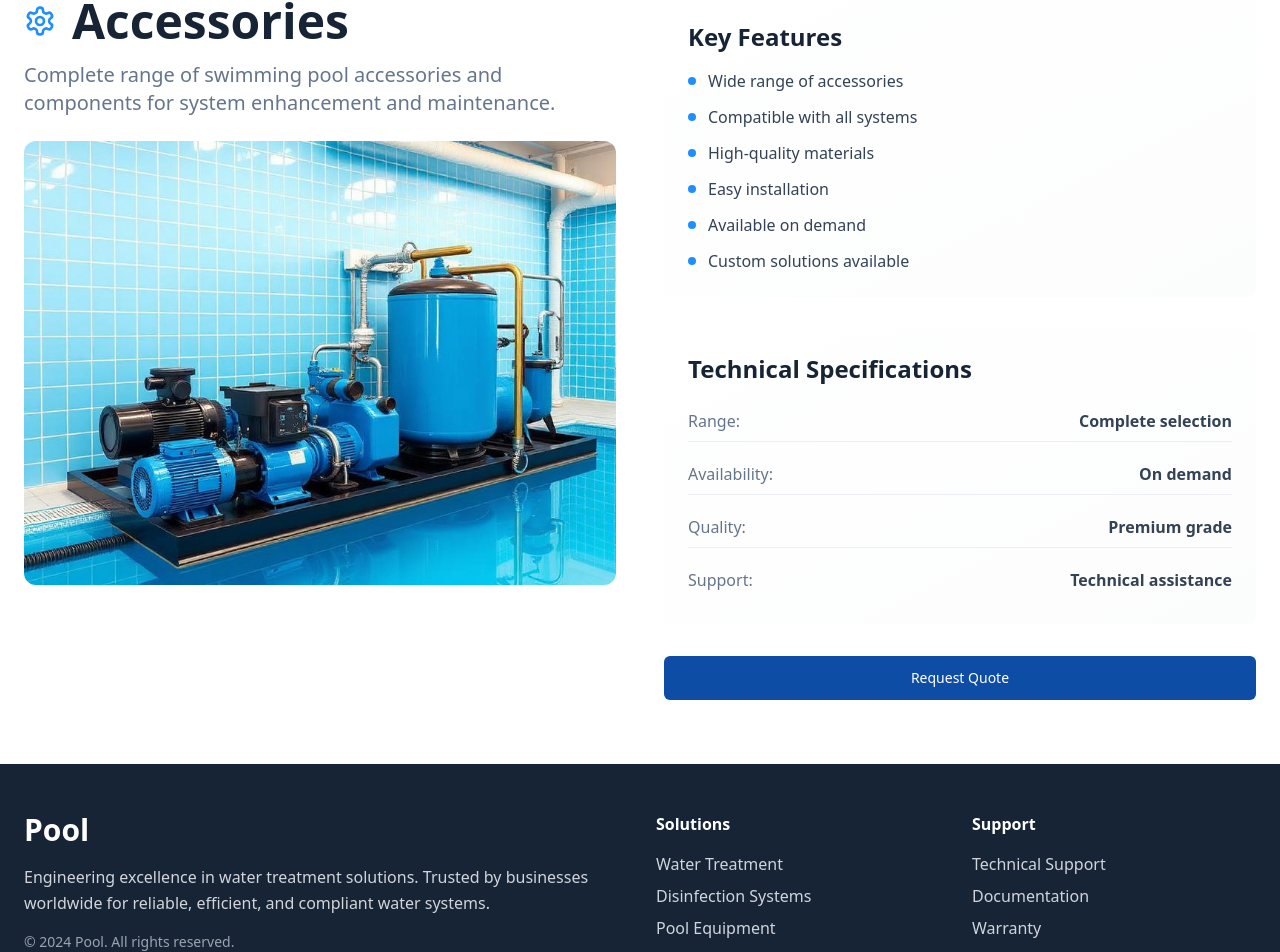
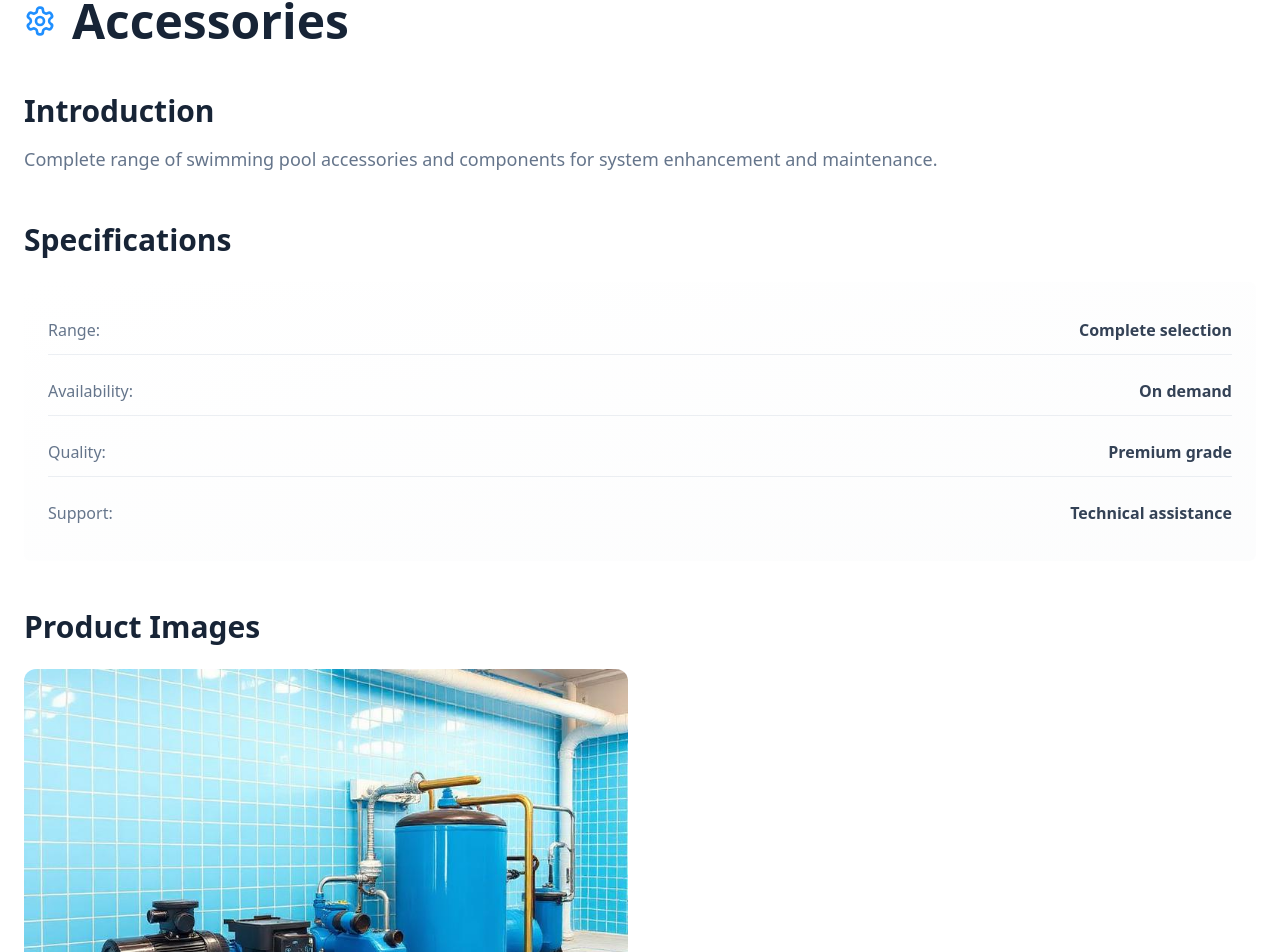
Before and after one commit to AhmadOttoman/dosita-water-solutions, a React (Vite) app: page /products/accessories in a window 1280 px wide. Shown: the part 155-1107 px from the top of the page. Built offline with nearby package versions, Linux system fonts and the light colour scheme.

Commit message:
Refactor product pages and navigation

```diff
--- a/src/components/Footer.tsx
+++ b/src/components/Footer.tsx
@@ -4,9 +4,9 @@ const Footer = () => {
   return (
     <footer className="bg-engineering-navy text-white py-12">
       <div className="max-w-7xl mx-auto px-6">
-        <div className="grid md:grid-cols-4 gap-8 mb-8">
+        <div className="mb-8">
           {/* Company Info */}
-          <div className="md:col-span-2">
+          <div className="max-w-2xl">
             <div className="text-3xl font-bold mb-4">Pool</div>
             <p className="text-gray-300 mb-4 leading-relaxed">
               Engineering excellence in water treatment solutions.
@@ -16,28 +16,6 @@ const Footer = () => {
             <div className="text-sm text-gray-400">
               <p>© 2024 Pool. All rights reserved.</p>
             </div>
-          </div>
-
-          {/* Quick Links */}
-          <div>
-            <h3 className="font-semibold mb-4">Solutions</h3>
-            <ul className="space-y-2 text-gray-300">
-              <li><a href="#" className="hover:text-primary transition-colors">Water Treatment</a></li>
-              <li><a href="#" className="hover:text-primary transition-colors">Disinfection Systems</a></li>
-              <li><a href="#" className="hover:text-primary transition-colors">Pool Equipment</a></li>
-              <li><a href="#" className="hover:text-primary transition-colors">Custom Solutions</a></li>
-            </ul>
-          </div>
-
-          {/* Support */}
-          <div>
-            <h3 className="font-semibold mb-4">Support</h3>
-            <ul className="space-y-2 text-gray-300">
-              <li><a href="#" className="hover:text-primary transition-colors">Technical Support</a></li>
-              <li><a href="#" className="hover:text-primary transition-colors">Documentation</a></li>
-              <li><a href="#" className="hover:text-primary transition-colors">Warranty</a></li>
-              <li><a href="#" className="hover:text-primary transition-colors">Service Parts</a></li>
-            </ul>
           </div>
         </div>
 
--- a/src/components/HeroSection.tsx
+++ b/src/components/HeroSection.tsx
@@ -19,47 +19,6 @@ const HeroSection = () => {
             High-performance water systems engineered for reliability,
             compliance, and operational efficiency.
           </p>
-
-          <div className="flex flex-col sm:flex-row gap-6 justify-center">
-            <Button
-              variant="hero"
-              size="lg"
-              className="text-lg px-10 py-6 h-auto font-medium"
-              onClick={() => {
-                const productsSection = document.getElementById('products');
-                if (productsSection) {
-                  const offset = 80; // Account for fixed navigation height
-                  const elementPosition = productsSection.offsetTop - offset;
-                  window.scrollTo({
-                    top: elementPosition,
-                    behavior: 'smooth'
-                  });
-                }
-              }}
-            >
-              See Our Products
-              <ArrowRight className="ml-2 h-5 w-5" />
-            </Button>
-
-            <Button
-              variant="outline"
-              size="lg"
-              className="text-lg px-10 py-6 h-auto font-medium border-2 hover:bg-primary hover:text-white hover:border-primary"
-              onClick={() => {
-                const contactSection = document.getElementById('contact');
-                if (contactSection) {
-                  const offset = 80; // Account for fixed navigation height
-                  const elementPosition = contactSection.offsetTop - offset;
-                  window.scrollTo({
-                    top: elementPosition,
-                    behavior: 'smooth'
-                  });
-                }
-              }}
-            >
-              Contact Engineering
-            </Button>
-          </div>
         </div>
       </div>
 
--- a/src/components/Navigation.tsx
+++ b/src/components/Navigation.tsx
@@ -50,7 +50,7 @@ const Navigation = () => {
             <a href="#home" onClick={() => handleNavClick("home")} className="text-foreground hover:text-primary transition-colors">
               Home
             </a>
-            <a href="#products" onClick={() => handleNavClick("products")} className="text-foreground hover:text-primary transition-colors cursor-pointer">
+            <a href="/products" onClick={(e) => { e.preventDefault(); navigate('/products'); }} className="text-foreground hover:text-primary transition-colors cursor-pointer">
               Products
             </a>
             <a href="#about" onClick={() => handleNavClick("about")} className="text-foreground hover:text-primary transition-colors">
@@ -82,7 +82,7 @@ const Navigation = () => {
             <a href="#home" onClick={() => handleNavClick("home")} className="block text-foreground hover:text-primary transition-colors">
               Home
             </a>
-            <a href="#products" onClick={() => handleNavClick("products")} className="block text-foreground hover:text-primary transition-colors cursor-pointer">
+            <a href="/products" onClick={(e) => { e.preventDefault(); setIsMenuOpen(false); navigate('/products'); }} className="block text-foreground hover:text-primary transition-colors cursor-pointer">
               Products
             </a>
             <a href="#about" onClick={() => handleNavClick("about")} className="block text-foreground hover:text-primary transition-colors">
--- a/src/data/productsData.tsx
+++ b/src/data/productsData.tsx
@@ -17,6 +17,10 @@ export interface Product {
   icon: JSX.Element;
   features: string[];
   specifications: Record<string, string>;
+  introduction?: string;
+  certifications?: string[];
+  manuals?: { title: string; url: string }[];
+  productImages?: string[];
 }
 
 export const drinkingWaterProducts: Product[] = [
--- a/src/pages/ProductDetail.tsx
+++ b/src/pages/ProductDetail.tsx
@@ -44,21 +44,91 @@ const ProductDetail = () => {
             Back to Products
           </Button>
 
-          <div className="grid lg:grid-cols-2 gap-12">
-            {/* Left Column - Title and Image */}
-            <div>
-              <div className="mb-6">
-                <div className="flex items-center gap-4 mb-4">
+          <div className="space-y-12">
+            {/* Header with Title and Icon */}
+            <div className="flex items-center gap-4 mb-6">
               {product.icon}
               <h1 className="text-4xl md:text-5xl font-bold text-engineering-navy">
                 {product.title}
               </h1>
             </div>
-                <p className="text-xl text-muted-foreground">
-                  {product.description}
+
+            {/* Introduction Section */}
+            <section>
+              <h2 className="text-3xl font-bold text-engineering-navy mb-4">Introduction</h2>
+              <p className="text-lg text-muted-foreground leading-relaxed">
+                {product.introduction || product.description}
               </p>
+            </section>
+
+            {/* Specifications Section */}
+            <section>
+              <h2 className="text-3xl font-bold text-engineering-navy mb-6">Specifications</h2>
+              <Card className="border-0 shadow-card bg-gradient-to-br from-card to-secondary/20">
+                <CardContent className="pt-6">
+                  <div className="space-y-3">
+                    {Object.entries(product.specifications).map(([key, value]) => (
+                      <div key={key} className="flex justify-between items-center py-3 border-b border-border/50 last:border-0">
+                        <span className="text-muted-foreground font-medium">{key}:</span>
+                        <span className="text-foreground font-semibold">{value}</span>
                       </div>
+                    ))}
+                  </div>
+                </CardContent>
+              </Card>
+            </section>
 
+            {/* Certifications Section */}
+            {product.certifications && product.certifications.length > 0 && (
+              <section>
+                <h2 className="text-3xl font-bold text-engineering-navy mb-6">Certifications</h2>
+                <Card className="border-0 shadow-card bg-gradient-to-br from-card to-secondary/20">
+                  <CardContent className="pt-6">
+                    <ul className="space-y-3">
+                      {product.certifications.map((cert, index) => (
+                        <li key={index} className="flex items-start text-foreground">
+                          <div className="w-2 h-2 bg-primary rounded-full mr-3 mt-2 flex-shrink-0"></div>
+                          <span>{cert}</span>
+                        </li>
+                      ))}
+                    </ul>
+                  </CardContent>
+                </Card>
+              </section>
+            )}
+
+            {/* Manuals Section */}
+            {product.manuals && product.manuals.length > 0 && (
+              <section>
+                <h2 className="text-3xl font-bold text-engineering-navy mb-6">Manuals</h2>
+                <Card className="border-0 shadow-card bg-gradient-to-br from-card to-secondary/20">
+                  <CardContent className="pt-6">
+                    <div className="space-y-3">
+                      {product.manuals.map((manual, index) => (
+                        <a
+                          key={index}
+                          href={manual.url}
+                          target="_blank"
+                          rel="noopener noreferrer"
+                          className="flex items-center justify-between p-4 rounded-lg bg-background/50 hover:bg-background transition-colors group"
+                        >
+                          <span className="font-medium text-foreground group-hover:text-primary transition-colors">
+                            {manual.title}
+                          </span>
+                          <ArrowLeft className="h-5 w-5 text-muted-foreground group-hover:text-primary transition-colors rotate-180" />
+                        </a>
+                      ))}
+                    </div>
+                  </CardContent>
+                </Card>
+              </section>
+            )}
+
+            {/* Product Images Section */}
+            <section>
+              <h2 className="text-3xl font-bold text-engineering-navy mb-6">Product Images</h2>
+              <div className="grid md:grid-cols-2 gap-6">
+                {/* Main Product Image */}
                 <div className="relative rounded-xl overflow-hidden shadow-professional">
                   <img
                     src={product.image}
@@ -66,42 +136,26 @@ const ProductDetail = () => {
                     className="w-full h-auto object-cover"
                   />
                 </div>
-            </div>
 
-            {/* Right Column - Details */}
-            <div className="space-y-8">
-              <Card className="border-0 shadow-card bg-gradient-to-br from-card to-secondary/20">
-                <CardContent className="pt-6">
-                  <h2 className="text-2xl font-bold text-engineering-navy mb-4">Key Features</h2>
-                  <ul className="space-y-3">
-                    {product.features.map((feature, index) => (
-                      <li key={index} className="flex items-start text-foreground">
-                        <div className="w-2 h-2 bg-primary rounded-full mr-3 mt-2 flex-shrink-0"></div>
-                        <span>{feature}</span>
-                      </li>
-                    ))}
-                  </ul>
-                </CardContent>
-              </Card>
-
-              <Card className="border-0 shadow-card bg-gradient-to-br from-card to-secondary/20">
-                <CardContent className="pt-6">
-                  <h2 className="text-2xl font-bold text-engineering-navy mb-4">Technical Specifications</h2>
-                  <div className="space-y-3">
-                    {Object.entries(product.specifications).map(([key, value]) => (
-                      <div key={key} className="flex justify-between items-center py-2 border-b border-border/50 last:border-0">
-                        <span className="text-muted-foreground font-medium">{key}:</span>
-                        <span className="text-foreground font-semibold">{value}</span>
+                {/* Additional Images */}
+                {product.productImages && product.productImages.map((img, index) => (
+                  <div key={index} className="relative rounded-xl overflow-hidden shadow-professional">
+                    <img
+                      src={img}
+                      alt={`${product.title} - Image ${index + 2}`}
+                      className="w-full h-auto object-cover"
+                    />
                   </div>
                 ))}
               </div>
-                </CardContent>
-              </Card>
+            </section>
 
+            {/* CTA Button */}
+            <div className="pt-6">
               <Button
                 variant="industrial"
                 size="lg"
-                className="w-full"
+                className="w-full md:w-auto"
               >
                 Request Quote
               </Button>
```
Lines whose indentation alone changed are shown as unchanged.
